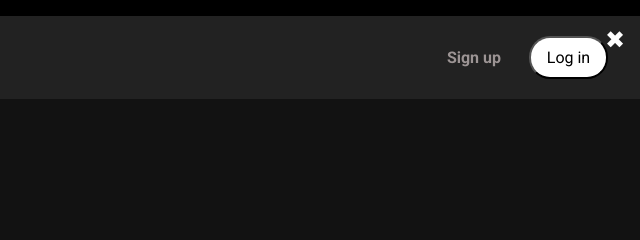
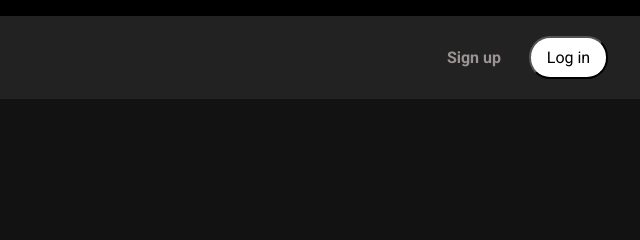
Before and after one commit to MUSKAN-GARG1108/spotifyClone, a website: page public/index.html in a window 1280 px wide. Shown: the top 240 px of the page, 640-1280 px from the left. Drawn offline with Linux system fonts and the light colour scheme; no server answers.

Commit message:
Update index.html

```diff
--- a/public/index.html
+++ b/public/index.html
@@ -57,7 +57,7 @@
                     <div class="hamburgerContainer">
 
                         <img width="40" class="invert hamburger" src="img/hamburger.svg" alt="">
-                        <button class="close-btn">✖</button>
+<!--                         <button class="close-btn">✖</button>  -->
                         <svg width="24" height="24" viewBox="0 0 24 24" fill="none" xmlns="http://www.w3.org/2000/svg">
                             <path
                                 d="M15 6L9.70711 11.2929C9.37377 11.6262 9.20711 11.7929 9.20711 12C9.20711 12.2071 9.37377 12.3738 9.70711 12.7071L15 18"
```
